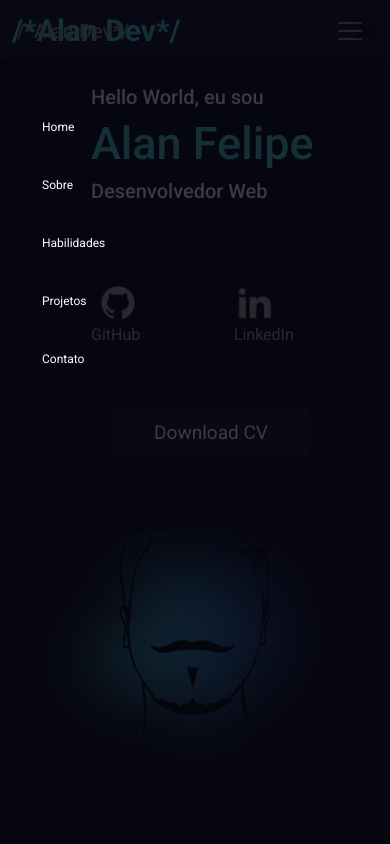
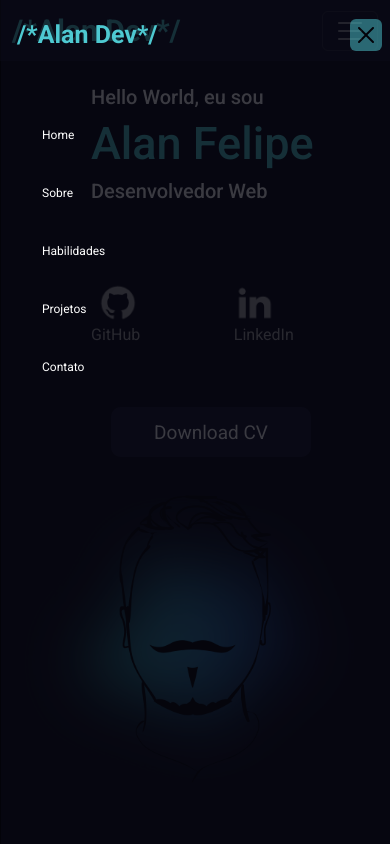
Before and after one commit to AlanFelipeM/Portfolio, a React (Vite) app: page / in a window 390 px wide. Both pictures are taken after a click on the button 350 px from the left and 30 px from the top of the page. Shown: the top 844 px of the page. Built offline with nearby package versions, Linux system fonts and the light colour scheme.

Commit message:
correcting nav bar responsive

```diff
--- a/src/components/NavBar/NavBar.jsx
+++ b/src/components/NavBar/NavBar.jsx
@@ -15,7 +15,6 @@ export default function NavBar() {
         <Link
         to="Home"
         duration={1500}>
-
       <Navbar.Brand className='logo'>/*Alan Dev*/</Navbar.Brand>
       </Link>
           <Navbar.Toggle aria-controls={`offcanvasNavbar-expand-${expand}`} />
@@ -26,7 +25,7 @@ export default function NavBar() {
               placement="end"
             >
             <Offcanvas.Header closeButton>
-                 <Offcanvas.Title className='logo' id={`offcanvasNavbarLabel-expand-${expand}`}>
+                 <Offcanvas.Title className='logo2' id={`offcanvasNavbarLabel-expand-${expand}`}>
                  /*Alan Dev*/
                 </Offcanvas.Title>
               </Offcanvas.Header>
--- a/src/components/NavBar/NavBar.sass
+++ b/src/components/NavBar/NavBar.sass
@@ -2,6 +2,12 @@
 
 .Navbar
   background-color: variables.$navbar-color
+
+.logo2
+  color: variables.$secondary-text
+  font-size: 25px
+  font-family: 'Roboto'
+  font-weight: 700
 
 .Navbar .logo
   color: variables.$secondary-text
@@ -39,7 +45,7 @@
   background-color: #09091694
 
 .btn-close
-  color: #ffff
+  background-color: #4EC9D1
 
 @media(max-width: 767px)
   .nav-link
```
